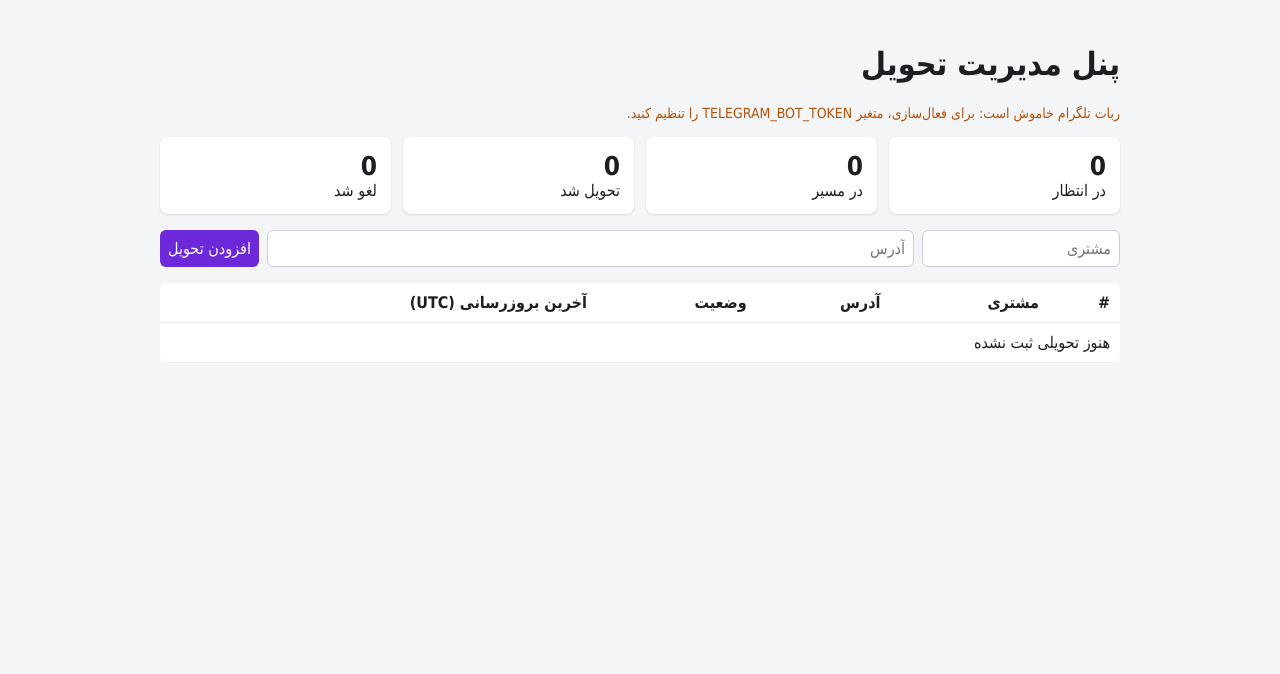
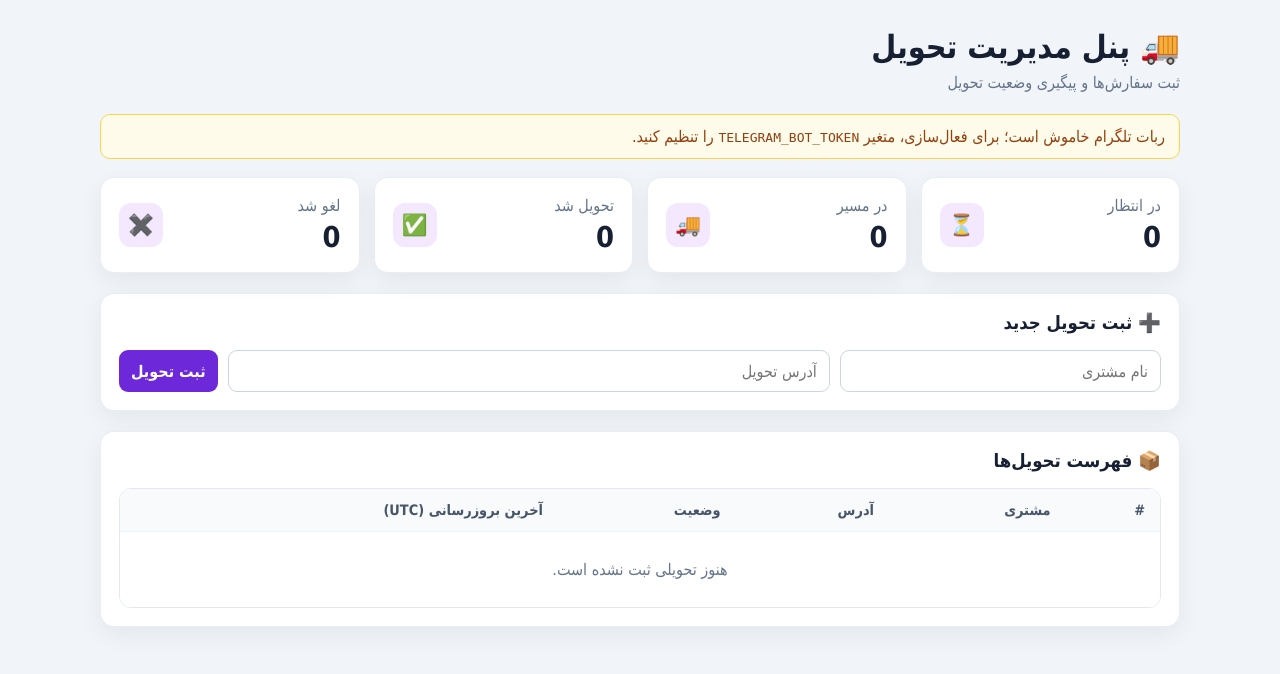
Before and after one commit to Rasolmi/tele, a Flask app: page / in a window 1280 px wide. Shown: the top 674 px of the page. Run offline with Flask 3, Linux system fonts and the light colour scheme; data that the repository does not hold is empty.

Commit message:
Redesign delivery dashboard to match existing Flask app

```diff
--- a/templates/index.html
+++ b/templates/index.html
@@ -1,32 +1,137 @@
 <!doctype html>
-<html lang="fa" dir="rtl"><head><meta charset="utf-8"><meta name="viewport" content="width=device-width,initial-scale=1">
-<title>پنل مدیریت تحویل</title>
-<style>
-body{font-family:Vazirmatn,Tahoma,system-ui,sans-serif;margin:0;background:#f4f5f7;color:#1c1e21}
-main{max-width:960px;margin:0 auto;padding:24px}
-.cards{display:grid;grid-template-columns:repeat(auto-fit,minmax(150px,1fr));gap:12px;margin:16px 0}
-.card{background:#fff;border-radius:8px;padding:14px;box-shadow:0 1px 2px #0002}
-.card b{font-size:26px;display:block}
-form.add{display:flex;gap:8px;flex-wrap:wrap;margin-bottom:16px}
-input,select,button{padding:8px;border:1px solid #ccd;border-radius:6px;font:inherit}
-button{background:#6d28d9;color:#fff;border:0;cursor:pointer}
-table{width:100%;border-collapse:collapse;background:#fff;border-radius:8px;overflow:hidden}
-th,td{padding:10px;text-align:right;border-bottom:1px solid #eee}
-.pill{padding:2px 8px;border-radius:99px;font-size:12px;background:#e5e7eb}
-.delivered{background:#bbf7d0}.in_transit{background:#bfdbfe}.cancelled{background:#fecaca}.pending{background:#fde68a}
-.note{color:#b45309;font-size:14px}
-</style></head><body><main>
-<h1>پنل مدیریت تحویل</h1>
-{% if not bot_on %}<p class="note">ربات تلگرام خاموش است: برای فعال‌سازی، متغیر TELEGRAM_BOT_TOKEN را تنظیم کنید.</p>{% endif %}
-<div class="cards">{% for s in statuses %}<div class="card"><b>{{ counts[s] }}</b>{{ labels[s] }}</div>{% endfor %}</div>
-<form class="add" method="post" action="/add">
-<input name="customer" placeholder="مشتری" required>
-<input name="address" placeholder="آدرس" required style="flex:1">
-<button>افزودن تحویل</button></form>
-<table><tr><th>#</th><th>مشتری</th><th>آدرس</th><th>وضعیت</th><th>آخرین بروزرسانی (UTC)</th></tr>
-{% for r in rows %}<tr><td>{{ r.id }}</td><td>{{ r.customer }}</td><td>{{ r.address }}</td>
-<td><form method="post" action="/status/{{ r.id }}"><select name="status" onchange="this.form.submit()">
-{% for s in statuses %}<option value="{{ s }}" {{ 'selected' if s==r.status }}>{{ labels[s] }}</option>{% endfor %}
-</select></form></td><td>{{ r.updated_at }}</td></tr>
-{% else %}<tr><td colspan="5">هنوز تحویلی ثبت نشده</td></tr>{% endfor %}</table>
-</main></body></html>
+<html lang="fa" dir="rtl">
+<head>
+    <meta charset="utf-8">
+    <meta name="viewport" content="width=device-width, initial-scale=1">
+    <title>پنل مدیریت تحویل</title>
+    <style>
+        :root {
+            color-scheme: light;
+            --ink: #172033;
+            --muted: #64748b;
+            --line: #e2e8f0;
+            --surface: #fff;
+            --background: #f1f5f9;
+            --primary: #6d28d9;
+            --primary-dark: #5b21b6;
+            --shadow: 0 8px 24px rgb(15 23 42 / 6%);
+        }
+        * { box-sizing: border-box; }
+        body {
+            margin: 0;
+            background: var(--background);
+            color: var(--ink);
+            font-family: Vazirmatn, Tahoma, system-ui, sans-serif;
+        }
+        main { width: min(1120px, 100%); margin: 0 auto; padding: 28px 20px 48px; }
+        .page-header { display: flex; align-items: center; justify-content: space-between; gap: 16px; margin-bottom: 22px; }
+        h1 { margin: 0; font-size: clamp(1.45rem, 3vw, 2rem); }
+        h2 { margin: 0 0 16px; font-size: 1.15rem; }
+        .subtitle { margin: 7px 0 0; color: var(--muted); }
+        .note { margin: 0 0 18px; padding: 12px 14px; border: 1px solid #fcd34d; border-radius: 10px; background: #fffbeb; color: #92400e; }
+        .cards { display: grid; grid-template-columns: repeat(auto-fit, minmax(155px, 1fr)); gap: 14px; margin: 18px 0; }
+        .card { min-width: 0; padding: 18px; border: 1px solid rgb(226 232 240 / 75%); border-radius: 14px; background: var(--surface); box-shadow: var(--shadow); }
+        .stat-card { display: flex; align-items: center; justify-content: space-between; gap: 12px; }
+        .stat-card .label { color: var(--muted); }
+        .stat-card strong { display: block; margin-top: 5px; font-size: 1.8rem; }
+        .stat-icon { display: grid; width: 44px; height: 44px; place-items: center; border-radius: 12px; background: #f3e8ff; font-size: 1.3rem; }
+        .section { margin-top: 20px; }
+        form.add { display: grid; grid-template-columns: minmax(130px, .8fr) minmax(200px, 1.5fr) auto; gap: 10px; }
+        input, select, button { min-height: 42px; padding: 9px 12px; border: 1px solid #cbd5e1; border-radius: 9px; font: inherit; }
+        input, select { width: 100%; background: #fff; color: var(--ink); }
+        button { border: 0; background: var(--primary); color: #fff; font-weight: 700; cursor: pointer; transition: background .15s ease, transform .15s ease; }
+        button:hover { background: var(--primary-dark); }
+        button:active { transform: translateY(1px); }
+        :focus-visible { outline: 3px solid #c4b5fd; outline-offset: 2px; }
+        .table-wrap { overflow-x: auto; border: 1px solid var(--line); border-radius: 12px; }
+        table { width: 100%; border-collapse: collapse; background: var(--surface); }
+        th, td { padding: 13px 15px; border-bottom: 1px solid #eef2f7; text-align: right; vertical-align: middle; }
+        th { background: #f8fafc; color: #475569; font-size: .9rem; white-space: nowrap; }
+        tbody tr:last-child td { border-bottom: 0; }
+        tbody tr:hover { background: #fafaff; }
+        .pill { display: inline-block; padding: 4px 10px; border-radius: 999px; font-size: .82rem; font-weight: 700; white-space: nowrap; }
+        .delivered { background: #dcfce7; color: #166534; }
+        .in_transit { background: #dbeafe; color: #1d4ed8; }
+        .cancelled { background: #fee2e2; color: #b91c1c; }
+        .pending { background: #fef3c7; color: #92400e; }
+        .status-form { min-width: 130px; }
+        .empty { padding: 28px; color: var(--muted); text-align: center; }
+        @media (max-width: 640px) {
+            main { padding: 20px 12px 32px; }
+            .page-header { align-items: flex-start; }
+            form.add { grid-template-columns: 1fr; }
+            th, td { padding: 10px; }
+        }
+    </style>
+</head>
+<body>
+<main>
+    <header class="page-header">
+        <div>
+            <h1>🚚 پنل مدیریت تحویل</h1>
+            <p class="subtitle">ثبت سفارش‌ها و پیگیری وضعیت تحویل</p>
+        </div>
+    </header>
+
+    {% if not bot_on %}
+    <p class="note">ربات تلگرام خاموش است؛ برای فعال‌سازی، متغیر <code>TELEGRAM_BOT_TOKEN</code> را تنظیم کنید.</p>
+    {% endif %}
+
+    <section class="cards" aria-label="آمار تحویل‌ها">
+        {% for s in statuses %}
+        <article class="card stat-card">
+            <div>
+                <span class="label">{{ labels[s] }}</span>
+                <strong>{{ counts[s] }}</strong>
+            </div>
+            <span class="stat-icon" aria-hidden="true">
+                {% if s == 'pending' %}⏳{% elif s == 'in_transit' %}🚚{% elif s == 'delivered' %}✅{% else %}✖️{% endif %}
+            </span>
+        </article>
+        {% endfor %}
+    </section>
+
+    <section class="card section">
+        <h2>➕ ثبت تحویل جدید</h2>
+        <form class="add" method="post" action="{{ url_for('add') }}">
+            <input name="customer" placeholder="نام مشتری" autocomplete="name" required>
+            <input name="address" placeholder="آدرس تحویل" autocomplete="street-address" required>
+            <button type="submit">ثبت تحویل</button>
+        </form>
+    </section>
+
+    <section class="card section">
+        <h2>📦 فهرست تحویل‌ها</h2>
+        <div class="table-wrap">
+            <table>
+                <thead>
+                    <tr><th>#</th><th>مشتری</th><th>آدرس</th><th>وضعیت</th><th>آخرین بروزرسانی (UTC)</th></tr>
+                </thead>
+                <tbody>
+                    {% for r in rows %}
+                    <tr>
+                        <td>{{ r.id }}</td>
+                        <td>{{ r.customer }}</td>
+                        <td>{{ r.address }}</td>
+                        <td>
+                            <form class="status-form" method="post" action="{{ url_for('status', did=r.id) }}">
+                                <label class="pill {{ r.status }}" for="status-{{ r.id }}">{{ labels[r.status] }}</label>
+                                <select id="status-{{ r.id }}" name="status" aria-label="تغییر وضعیت تحویل شماره {{ r.id }}" onchange="this.form.submit()">
+                                    {% for s in statuses %}
+                                    <option value="{{ s }}" {{ 'selected' if s == r.status }}>{{ labels[s] }}</option>
+                                    {% endfor %}
+                                </select>
+                            </form>
+                        </td>
+                        <td>{{ r.updated_at }}</td>
+                    </tr>
+                    {% else %}
+                    <tr><td class="empty" colspan="5">هنوز تحویلی ثبت نشده است.</td></tr>
+                    {% endfor %}
+                </tbody>
+            </table>
+        </div>
+    </section>
+</main>
+</body>
+</html>
```
